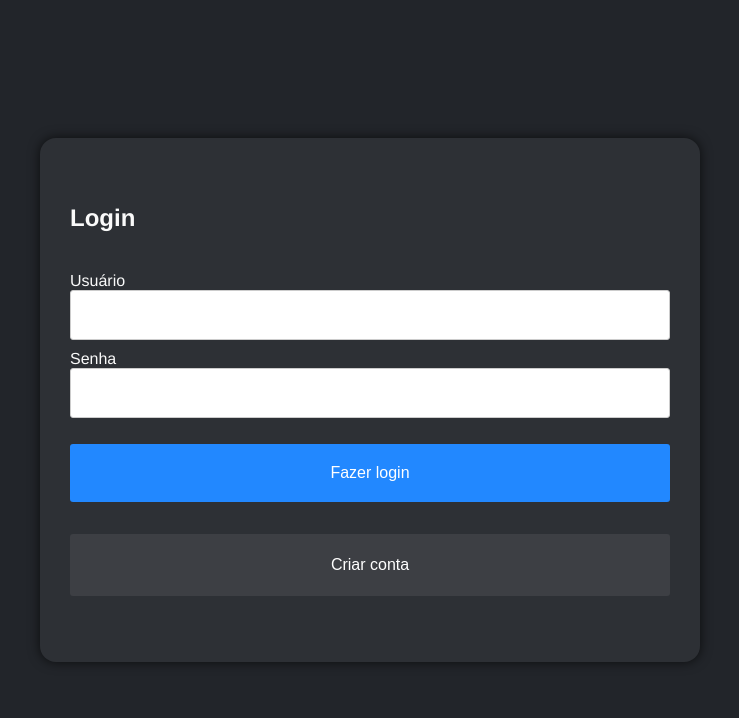
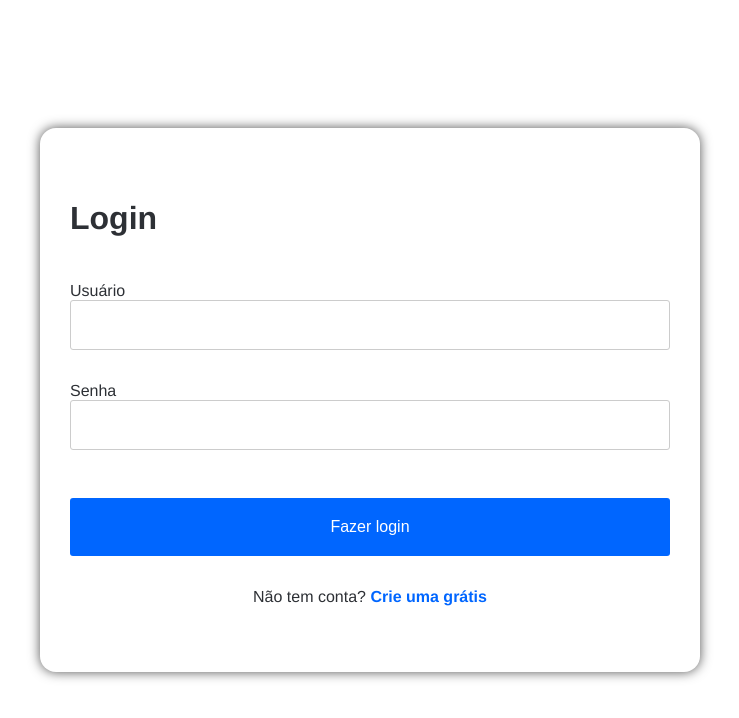
Before and after one commit to lab-uva/projeto-lab-uva, a React (Create React App) app in the folder labuva-frontend/: page / in a window 1280 px wide. Shown: the top 718 px of the page, without its empty margins (270-1009 px from the left). Built offline with nearby package versions, Linux system fonts and the light colour scheme.

Commit message:
feat(frontend) creating signup page

```diff
--- a/labuva-frontend/src/App.tsx
+++ b/labuva-frontend/src/App.tsx
@@ -7,6 +7,7 @@ import { darkTheme, lightTheme } from './styles/theme'
 // routes
 import { Login } from './pages/login'
 import { Signup } from './pages/signup'
+import { Row } from './components/forms'
 
 const router = createBrowserRouter([
   {
@@ -20,7 +21,7 @@ const router = createBrowserRouter([
 ])
 
 const App = () => {
-  const [test, setTheme] = useState(true)
+  const [test, setTheme] = useState(false)
 
   return (
     <ThemeProvider theme={test ? darkTheme : lightTheme}>
--- a/labuva-frontend/src/components/forms/index.ts
+++ b/labuva-frontend/src/components/forms/index.ts
@@ -1,7 +1,14 @@
 import styled, { css } from 'styled-components'
 
-export const Row = styled.div<{ margin?: string }>`
-  ${({ margin }) => css`
+type justifyContentType = 'center' | 'flex-end' | 'flex-start' | 'space-between'
+
+export const Row = styled.div<{
+  margin?: string
+  justifyContent?: justifyContentType
+}>`
+  ${({ margin, justifyContent = 'flex-start' }) => css`
+    display: flex;
+    justify-content: ${justifyContent};
     width: 100%;
     margin: ${margin};
     display: flex;
@@ -9,8 +16,10 @@ export const Row = styled.div<{ margin?: string }>`
   `}
 `
 
-export const Column = styled.div`
-  width: 100%;
-  display: flex;
-  flex-direction: column;
+export const Column = styled.div<{ width?: string }>`
+  ${({ width = '100%' }) => css`
+    width: ${width};
+    display: flex;
+    flex-direction: column;
+  `}
 `
--- a/labuva-frontend/src/components/input/index.tsx
+++ b/labuva-frontend/src/components/input/index.tsx
@@ -1,11 +1,18 @@
-import React, { ReactComponentElement, useRef } from 'react'
-import styled from 'styled-components'
+import React, { useRef } from 'react'
+import styled, { css } from 'styled-components'
+
+const Container = styled.div<{ margin?: string; width?: string }>`
+  ${({ margin = '0 0 16px 0', width = '100%' }) => css`
+    width: ${width};
+    margin: ${margin};
+  `}
+`
 
 const InputText = styled.input`
   padding: 15px;
   border: 1px solid #ccc;
   border-radius: 3px;
-  margin-bottom: 10px;
+  margin-bottom: 1rem;
   width: 100%;
   box-sizing: border-box;
   font-family: montserrat;
@@ -24,6 +31,7 @@ export type Props = Omit<
   id?: string
   label?: string
   width?: string
+  margin?: string
   type: InputTypes
   placeholderValue?: string
 }
@@ -31,22 +39,22 @@ export type Props = Omit<
 export const Input = ({
   id,
   label,
-  width = '100%',
+  width,
+  margin,
   type = 'text',
   placeholderValue,
 }: Props) => {
   const innerRef = useRef<HTMLInputElement>(null)
 
   return (
-    <div>
+    <Container width={width} margin={margin}>
       <Label>{label}</Label>
       <InputText
         ref={innerRef}
         id={id}
-        width={width}
         type={type}
         placeholder={placeholderValue}
       />
-    </div>
+    </Container>
   )
 }
--- a/labuva-frontend/src/pages/login/index.tsx
+++ b/labuva-frontend/src/pages/login/index.tsx
@@ -1,17 +1,19 @@
-import React, { useState } from 'react'
+import React from 'react'
 import { Card } from '../../components/card'
 import styled from 'styled-components'
-import { Row } from '../../components/forms'
+import { Column, Row } from '../../components/forms'
 import { Input } from '../../components/input'
 import { useForm } from 'react-hook-form'
 import { Button } from '../../components/button'
+import { Link } from 'react-router-dom'
 
 const Container = styled.div`
-  width: 100vw;
+  width: 100%;
   height: 100vh;
   display: flex;
   justify-content: center;
   align-items: center;
+  flex-direction: column;
 `
 
 type LoginInput = {
@@ -24,7 +26,7 @@ export const Login = () => {
 
   return (
     <Container>
-      <Card padding="50px 30px">
+      <Card padding="50px 30px" width="70%">
         <Row margin="0 0 24px 0">
           <h1>Login</h1>
         </Row>
@@ -33,9 +35,11 @@ export const Login = () => {
         <Button margin="16px 0" onClick={() => console.log('logado')}>
           Fazer login
         </Button>
-        <Button secondary margin="16px 0" onClick={() => console.log('logado')}>
-          Criar conta
-        </Button>
+        <Row justifyContent="center">
+          <p>
+            Não tem conta? <Link to="/signup">Crie uma grátis</Link>
+          </p>
+        </Row>
       </Card>
     </Container>
   )
--- a/labuva-frontend/src/pages/signup/index.tsx
+++ b/labuva-frontend/src/pages/signup/index.tsx
@@ -1,5 +1,46 @@
 import React from 'react'
+import { Card } from '../../components/card'
+import styled from 'styled-components'
+import { Row } from '../../components/forms'
+import { Input } from '../../components/input'
+import { useForm } from 'react-hook-form'
+import { Button } from '../../components/button'
+import { useNavigate } from 'react-router-dom'
+
+const Container = styled.div`
+  width: 100vw;
+  height: 100vh;
+  display: flex;
+  justify-content: center;
+  align-items: center;
+`
+
+type LoginInput = {
+  name: string
+  email: string
+  password: string
+}
 
 export const Signup = () => {
-  return <div>tela cadastro</div>
+  const navigate = useNavigate()
+  const { register } = useForm<LoginInput>()
+
+  return (
+    <Container>
+      <Card padding="50px 30px" width="70%">
+        <Row margin="0 0 24px 0">
+          <h1>Crie uma conta</h1>
+        </Row>
+        <Input type="text" label="Nome" {...register('name')} />
+        <Input type="email" label="E-mail" {...register('email')} />
+        <Input type="password" label="Senha" {...register('password')} />
+        <Button margin="16px 0" onClick={() => console.log('logado')}>
+          Criar conta
+        </Button>
+        <Button secondary onClick={() => navigate('/')}>
+          Voltar
+        </Button>
+      </Card>
+    </Container>
+  )
 }
--- a/labuva-frontend/src/styles/global.css.ts
+++ b/labuva-frontend/src/styles/global.css.ts
@@ -9,12 +9,27 @@ ${() => css`
     color: ${(props) => props.theme.text};
     font-family: Open-Sans, Helvetica, Sans-Serif;
 
+    p {
+      font-size: 1rem;
+    }
+
+    a {
+      font-size: 1rem;
+      text-decoration: none;
+      font-weight: 600;
+      color: ${(props) => props.theme.textIsActive};
+
+      &:visited {
+        color: ${(props) => props.theme.textIsActive};
+      }
+    }
+
     h1 {
-      font-size: 1.5rem;
+      font-size: 2rem;
     }
 
     h2 {
-      font-size: 1rem;
+      font-size: 1.5rem;
     }
   }
 `}
--- a/labuva-frontend/src/styles/theme.ts
+++ b/labuva-frontend/src/styles/theme.ts
@@ -4,6 +4,7 @@ export const lightTheme: DefaultTheme = {
   background: 'offwhite',
   titles: '#212121',
   text: '#2D3035',
+  textIsActive: '#0066FF',
 
   card: {
     background: '#fff',
@@ -21,7 +22,7 @@ export const lightTheme: DefaultTheme = {
     secondary: {
       background: '#E6F0FF',
       color: '#0066FF',
-      hover: '#6B6F75',
+      hover: '#e0ecff',
       active: '#45464F',
       disabled: '#34353C',
     },
@@ -32,6 +33,7 @@ export const darkTheme: DefaultTheme = {
   background: '#22252A',
   titles: '#fff',
   text: '#FAFAFA',
+  textIsActive: '#2288FF',
 
   card: {
     background: '#2D3035',
```
